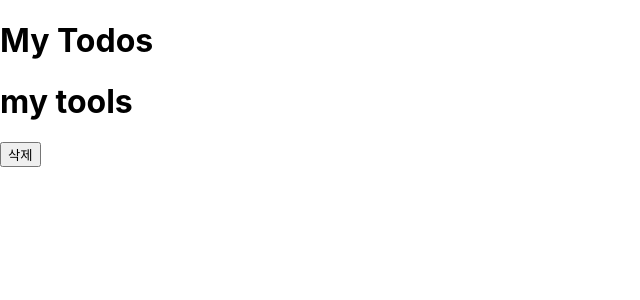
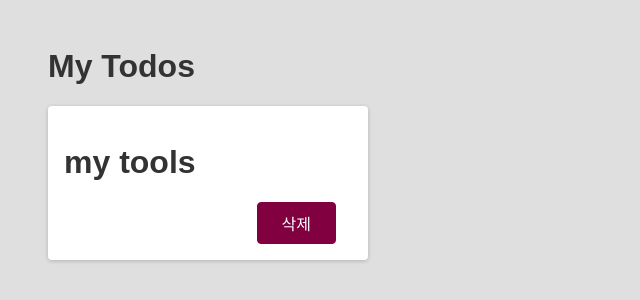
Before and after one commit to ddukddak-kim/my-react-app, a React (Create React App) app: page / in a window 1280 px wide. Shown: the top 300 px of the page, without its empty margins (0-640 px from the left). Built offline with nearby package versions, Linux system fonts and the light colour scheme.

Commit message:
Add. style-code

```diff
--- a/src/index.css
+++ b/src/index.css
@@ -1,13 +1,74 @@
-body {
-  margin: 0;
-  font-family: -apple-system, BlinkMacSystemFont, 'Segoe UI', 'Roboto', 'Oxygen',
-    'Ubuntu', 'Cantarell', 'Fira Sans', 'Droid Sans', 'Helvetica Neue',
-    sans-serif;
-  -webkit-font-smoothing: antialiased;
-  -moz-osx-font-smoothing: grayscale;
+* {
+  box-sizing: border-box;
 }
 
-code {
-  font-family: source-code-pro, Menlo, Monaco, Consolas, 'Courier New',
-    monospace;
+body {
+  font-family: sans-serif;
+  margin: 3rem;
+  background-color: #dfdfdf;
 }
+
+h1,
+h2 {
+  color: #333333;
+}
+
+.btn {
+  font: inherit;
+  padding: 0.5rem 1.5rem;
+  cursor: pointer;
+  border-radius: 4px;
+  background-color: #800040;
+  color: white;
+  border: 1px solid #800040;
+  margin: 0 1rem;
+}
+
+.btn:hover {
+  background-color: #9c1458;
+  border-color: #9c1458;
+}
+
+.btn--alt {
+  background-color: transparent;
+  color: #800040;
+}
+
+.btn--alt:hover {
+  background-color: #f8dae9;
+}
+
+.card {
+  background-color: white;
+  border-radius: 4px;
+  box-shadow: 0 1px 4px rgba(0, 0, 0, 0.2);
+  padding: 1rem;
+  width: 20rem;
+}
+
+.actions {
+  text-align: right;
+}
+
+.modal {
+  box-shadow: 0 1px 4px rgba(0, 0, 0, 0.2);
+  border-radius: 6px;
+  background-color: white;
+  padding: 1rem;
+  text-align: center;
+  width: 30rem;
+  z-index: 10;
+  position: fixed;
+  top: 20vh;
+  left: calc(50% - 15rem);
+}
+
+.backdrop {
+  position: fixed;
+  z-index: 1;
+  background-color: rgba(0, 0, 0, 0.75);
+  width: 100%;
+  height: 100vh;
+  top: 0;
+  left: 0;
+}
```
